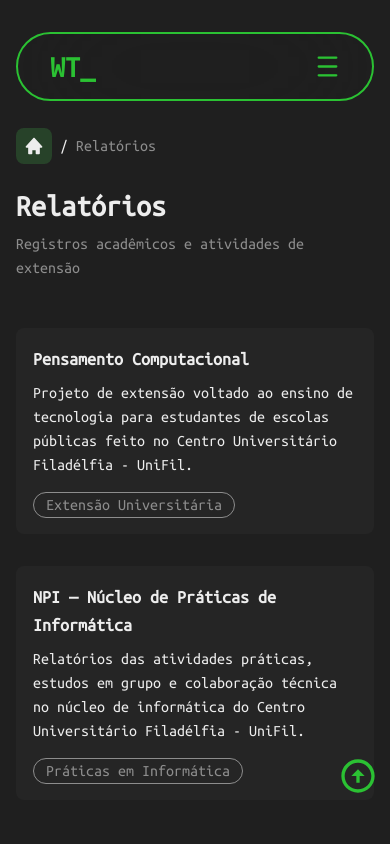
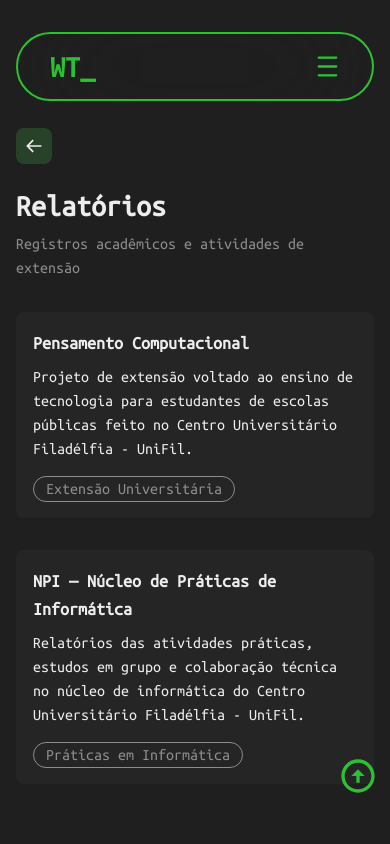
Before and after one commit to WitorDev/witortena, a Next.js app: page /reports in a window 390 px wide. Shown: the top 844 px of the page. Built offline with nearby package versions, Linux system fonts and the light colour scheme; a web font is replaced by a local one.

Commit message:
updated breadcrumbs

```diff
--- a/app/components/ReportHeroSection.tsx
+++ b/app/components/ReportHeroSection.tsx
@@ -55,7 +55,7 @@ export default function ReportHeroSection({
               </span>
             </div>
           </Link>
-          <div className="flex items-center justify-center gap-2">
+          <div className="sm:flex hidden items-center justify-center gap-2">
             <span>/</span>
             <span className="text-terciary-bg cursor-default">{category}</span>
           </div>
--- a/app/projects/[id]/page.tsx
+++ b/app/projects/[id]/page.tsx
@@ -73,7 +73,7 @@ export default async function Page({ params }: { params: { id: string } }) {
                   </span>
                 </div>
               </Link>
-              <div className="flex items-center justify-center gap-2">
+              <div className="hidden md:flex items-center justify-center gap-2">
                 <span>/</span>
                 <span className="text-terciary-bg cursor-default">
                   {project.title}
--- a/app/projects/page.tsx
+++ b/app/projects/page.tsx
@@ -2,8 +2,10 @@ import { projectsData } from "../data/projectsData";
 import ProjectCard from "../components/ProjectCard";
 import { Ubuntu_Mono } from "next/font/google";
 import Link from "next/link";
-import { BsArrowLeftShort } from "react-icons/bs";
-import { BiSolidHome } from "react-icons/bi";
+import { BsArrowLeftShort, BsBack } from "react-icons/bs";
+import { BiArrowBack, BiSolidHome } from "react-icons/bi";
+import { FaBackward } from "react-icons/fa6";
+import { RiArrowGoBackFill } from "react-icons/ri";
 
 const ubuntuMonoFont = Ubuntu_Mono({
   subsets: ["latin"],
@@ -22,18 +24,19 @@ export default function Page() {
         >
           <div className="flex items-center justify-center gap-2  whitespace-nowrap overflow-x-auto">
             <div className="flex rounded-lg bg-terciary-accent/50 p-2 items-center justify-center gap-2">
-              <BiSolidHome size={20} />
+              <BiSolidHome className="hidden sm:block" size={20} />
+              <BiArrowBack className="block sm:hidden" size={20} />
             </div>
           </div>
         </Link>
-        <div className="flex items-center justify-center gap-2">
+        <div className="sm:flex hidden items-center justify-center gap-2">
           <span>/</span>
           <span className="text-terciary-bg cursor-default">Projetos</span>
         </div>
       </div>
 
       {/* Header */}
-      <div className="mb-10 mt-4 flex flex-col justify-between gap-2">
+      <div className="mb-8 mt-4 flex flex-col justify-between gap-2">
         <h1 className="text-3xl font-bold">Projetos</h1>
         <p className="text-terciary-bg">Projetos pessoais e acadêmicos</p>
       </div>
--- a/app/reports/[category]/[report]/page.tsx
+++ b/app/reports/[category]/[report]/page.tsx
@@ -82,7 +82,7 @@ export default async function Page({
                 </span>
               </div>
             </Link>
-            <div className="flex items-center justify-center gap-2">
+            <div className="hidden sm:flex items-center justify-center gap-2">
               <span>/</span>
               <span className="text-terciary-bg cursor-default">
                 {pageParams.report}
--- a/app/reports/page.tsx
+++ b/app/reports/page.tsx
@@ -3,7 +3,7 @@
 import Link from "next/link";
 import { Ubuntu_Mono } from "next/font/google";
 import { motion } from "motion/react";
-import { BiSolidHome } from "react-icons/bi";
+import { BiArrowBack, BiSolidHome } from "react-icons/bi";
 
 const ubuntuMonoFont = Ubuntu_Mono({
   subsets: ["latin"],
@@ -23,16 +23,17 @@ export default function Reports() {
         >
           <div className="flex items-center justify-center gap-2  whitespace-nowrap overflow-x-auto">
             <div className="flex rounded-lg bg-terciary-accent/50 p-2 items-center justify-center gap-2">
-              <BiSolidHome size={20} />
+              <BiSolidHome className="hidden sm:block" size={20} />
+              <BiArrowBack className="block sm:hidden" size={20} />
             </div>
           </div>
         </Link>
-        <div className="flex items-center justify-center gap-2">
+        <div className="hidden sm:flex items-center justify-center gap-2">
           <span>/</span>
           <span className="text-terciary-bg cursor-default">Relatórios</span>
         </div>
       </div>
-      <div className="mb-12">
+      <div className="mb-8">
         <h1 className="text-3xl font-bold mb-2">Relatórios</h1>
         <p className="text-terciary-bg">
           Registros acadêmicos e atividades de extensão
```
